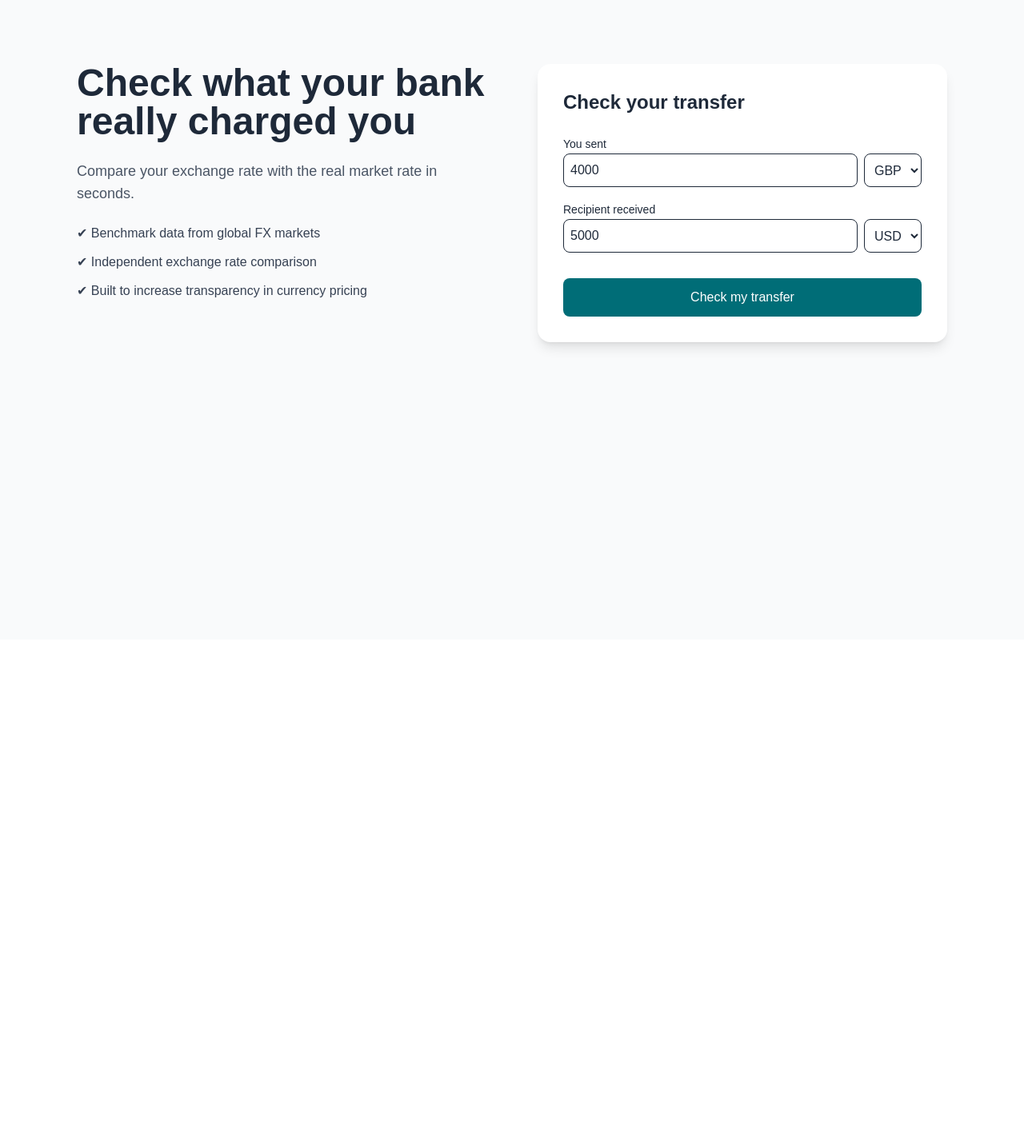
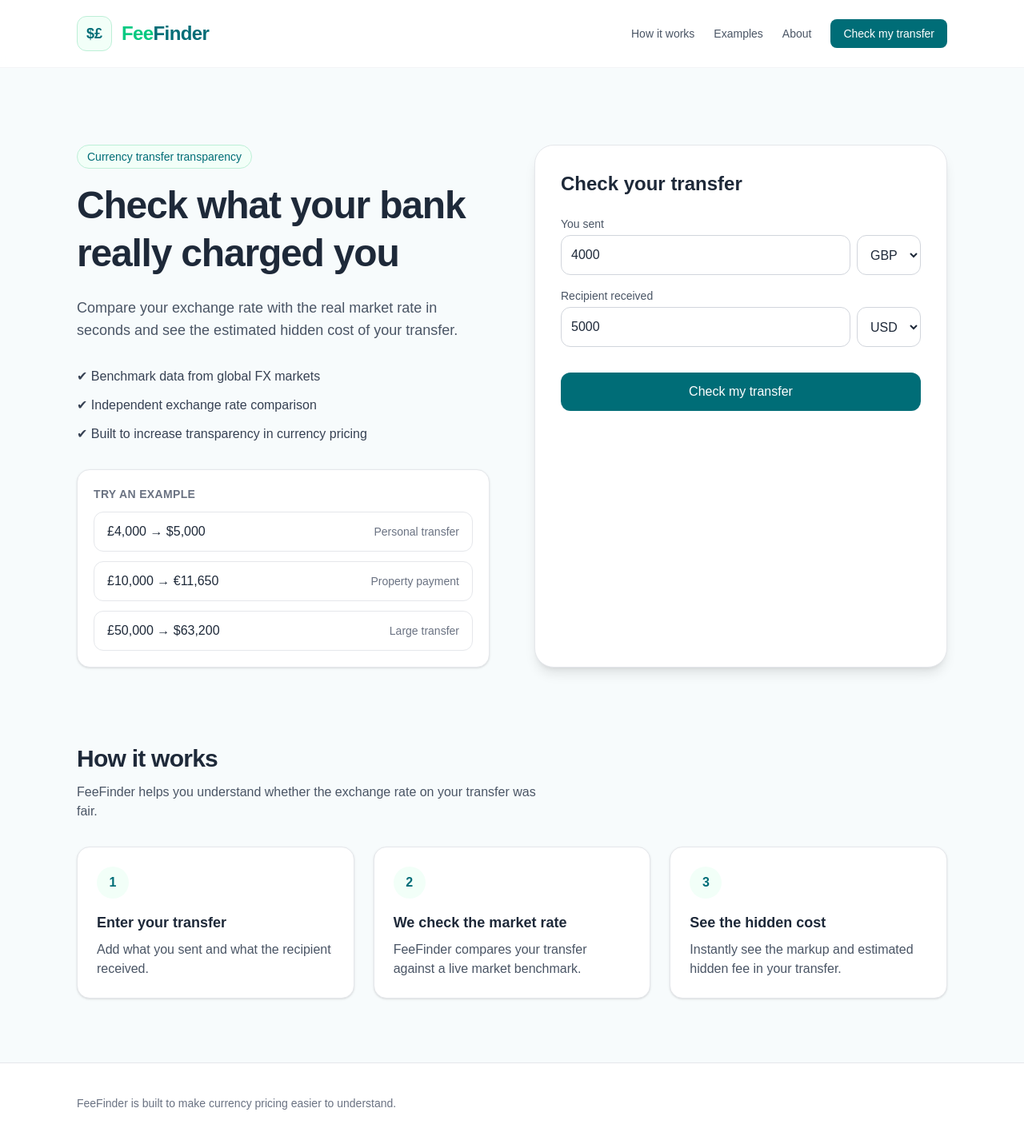
Before and after one commit to freddiereid88-debug/feefinder, a Next.js app: page / in a window 1280 px wide. Shown: the top 1426 px of the page at 80% size. Before the commit the page ends 800 px from the top, so only its background shows below. Built offline with nearby package versions, Linux system fonts and the light colour scheme.

Commit message:
Polish homepage UI

```diff
--- a/app/page.tsx
+++ b/app/page.tsx
@@ -3,7 +3,6 @@
 import { useState } from "react";
 
 export default function FeeFinderHome() {
-
   const [sent, setSent] = useState(4000);
   const [received, setReceived] = useState(5000);
   const [sentCurrency, setSentCurrency] = useState("GBP");
@@ -12,15 +11,12 @@
   const [loading, setLoading] = useState(false);
 
   async function calculate() {
-
     setLoading(true);
 
     const effectiveRate = received / sent;
-
     let benchmarkRate = 0;
 
     try {
-
       const res = await fetch(
         `https://api.frankfurter.dev/v1/latest?base=${sentCurrency}&symbols=${receivedCurrency}`
       );
@@ -30,159 +26,254 @@
       if (data?.rates?.[receivedCurrency]) {
         benchmarkRate = data.rates[receivedCurrency];
       }
-
     } catch (e) {
       console.error("FX API error", e);
     }
 
-    const markup =
-      ((benchmarkRate - effectiveRate) / benchmarkRate) * 100;
-
-    const hiddenCost =
-      Math.abs((benchmarkRate - effectiveRate) * sent);
+    const markup = ((benchmarkRate - effectiveRate) / benchmarkRate) * 100;
+    const hiddenCost = Math.abs((benchmarkRate - effectiveRate) * sent);
 
     setResult({
       effectiveRate,
       benchmarkRate,
       markup,
-      hiddenCost
+      hiddenCost,
     });
 
     setLoading(false);
   }
 
+  function loadExample(
+    newSent: number,
+    newReceived: number,
+    newSentCurrency: string,
+    newReceivedCurrency: string
+  ) {
+    setSent(newSent);
+    setReceived(newReceived);
+    setSentCurrency(newSentCurrency);
+    setReceivedCurrency(newReceivedCurrency);
+    setResult(null);
+  }
+
   return (
+    <main className="min-h-screen bg-[#F7FBFC] text-gray-800">
+      <nav className="border-b border-gray-100 bg-white/90 backdrop-blur">
+        <div className="mx-auto flex max-w-6xl items-center justify-between px-8 py-5">
+          <div className="flex items-center gap-3">
+            <div className="flex h-11 w-11 items-center justify-center rounded-xl border border-[#BDEFD7] bg-[#F2FFF8] text-lg font-bold text-[#006D77]">
+              $£
+            </div>
+            <div className="text-2xl font-bold tracking-tight">
+              <span className="text-[#00C981]">Fee</span>
+              <span className="text-[#006D77]">Finder</span>
+            </div>
+          </div>
 
-    <main className="min-h-screen bg-gray-50 text-gray-800">
+          <div className="hidden items-center gap-6 text-sm text-gray-600 md:flex">
+            <a href="#how-it-works" className="hover:text-[#006D77]">How it works</a>
+            <a href="#examples" className="hover:text-[#006D77]">Examples</a>
+            <a href="#about" className="hover:text-[#006D77]">About</a>
+            <button className="rounded-lg bg-[#006D77] px-4 py-2 font-medium text-white">
+              Check my transfer
+            </button>
+          </div>
+        </div>
+      </nav>
 
-      <div className="max-w-6xl mx-auto px-8 py-20 grid md:grid-cols-2 gap-16">
+      <section className="mx-auto grid max-w-6xl gap-14 px-8 py-20 md:grid-cols-2 md:py-24">
+        <div>
+          <div className="mb-4 inline-flex rounded-full border border-[#BDEFD7] bg-[#F2FFF8] px-3 py-1 text-sm font-medium text-[#006D77]">
+            Currency transfer transparency
+          </div>
 
-        <div>
-
-          <h1 className="text-5xl font-bold mb-6">
+          <h1 className="mb-6 text-5xl font-bold leading-tight tracking-tight">
             Check what your bank really charged you
           </h1>
 
-          <p className="text-lg text-gray-600 mb-6">
-            Compare your exchange rate with the real market rate in seconds.
+          <p className="mb-8 max-w-xl text-lg text-gray-600">
+            Compare your exchange rate with the real market rate in seconds and see the estimated hidden cost of your transfer.
           </p>
 
-          <ul className="space-y-3 text-gray-700">
+          <ul className="mb-8 space-y-3 text-gray-700">
             <li>✔ Benchmark data from global FX markets</li>
             <li>✔ Independent exchange rate comparison</li>
             <li>✔ Built to increase transparency in currency pricing</li>
           </ul>
 
+          <div id="examples" className="rounded-2xl border border-gray-200 bg-white p-5 shadow-sm">
+            <p className="mb-3 text-sm font-semibold uppercase tracking-wide text-gray-500">
+              Try an example
+            </p>
+
+            <div className="space-y-3">
+              <button
+                onClick={() => loadExample(4000, 5000, "GBP", "USD")}
+                className="flex w-full items-center justify-between rounded-xl border border-gray-200 px-4 py-3 text-left transition hover:border-[#006D77] hover:bg-[#F7FBFC]"
+              >
+                <span className="font-medium">£4,000 → $5,000</span>
+                <span className="text-sm text-gray-500">Personal transfer</span>
+              </button>
+
+              <button
+                onClick={() => loadExample(10000, 11650, "GBP", "EUR")}
+                className="flex w-full items-center justify-between rounded-xl border border-gray-200 px-4 py-3 text-left transition hover:border-[#006D77] hover:bg-[#F7FBFC]"
+              >
+                <span className="font-medium">£10,000 → €11,650</span>
+                <span className="text-sm text-gray-500">Property payment</span>
+              </button>
+
+              <button
+                onClick={() => loadExample(50000, 63200, "GBP", "USD")}
+                className="flex w-full items-center justify-between rounded-xl border border-gray-200 px-4 py-3 text-left transition hover:border-[#006D77] hover:bg-[#F7FBFC]"
+              >
+                <span className="font-medium">£50,000 → $63,200</span>
+                <span className="text-sm text-gray-500">Large transfer</span>
+              </button>
+            </div>
+          </div>
         </div>
 
-        <div className="bg-white rounded-2xl shadow-lg p-8">
-
-          <h2 className="text-2xl font-semibold mb-6">
-            Check your transfer
-          </h2>
+        <div className="rounded-3xl border border-gray-200 bg-white p-8 shadow-lg">
+          <h2 className="mb-6 text-2xl font-semibold">Check your transfer</h2>
 
           <div className="space-y-4">
-
             <div>
-              <label className="text-sm">You sent</label>
-
+              <label className="mb-1 block text-sm text-gray-600">You sent</label>
               <div className="flex gap-2">
-
                 <input
                   type="number"
                   value={sent}
                   onChange={(e) => setSent(Number(e.target.value))}
-                  className="border rounded-lg p-2 w-full"
+                  className="w-full rounded-xl border border-gray-300 p-3 outline-none transition focus:border-[#006D77]"
                 />
-
                 <select
                   value={sentCurrency}
                   onChange={(e) => setSentCurrency(e.target.value)}
-                  className="border rounded-lg p-2"
+                  className="rounded-xl border border-gray-300 p-3 outline-none transition focus:border-[#006D77]"
                 >
                   <option>GBP</option>
                   <option>USD</option>
                   <option>EUR</option>
                 </select>
-
               </div>
             </div>
 
             <div>
-              <label className="text-sm">Recipient received</label>
-
+              <label className="mb-1 block text-sm text-gray-600">Recipient received</label>
               <div className="flex gap-2">
-
                 <input
                   type="number"
                   value={received}
                   onChange={(e) => setReceived(Number(e.target.value))}
-                  className="border rounded-lg p-2 w-full"
+                  className="w-full rounded-xl border border-gray-300 p-3 outline-none transition focus:border-[#006D77]"
                 />
-
                 <select
                   value={receivedCurrency}
                   onChange={(e) => setReceivedCurrency(e.target.value)}
-                  className="border rounded-lg p-2"
+                  className="rounded-xl border border-gray-300 p-3 outline-none transition focus:border-[#006D77]"
                 >
                   <option>USD</option>
                   <option>EUR</option>
                   <option>GBP</option>
                 </select>
-
               </div>
             </div>
 
             <button
               onClick={calculate}
-              className="w-full bg-[#006D77] text-white py-3 rounded-lg mt-4"
+              className="mt-4 w-full rounded-xl bg-[#006D77] py-3 font-medium text-white transition hover:bg-[#005760]"
             >
               {loading ? "Checking market rate..." : "Check my transfer"}
             </button>
-
           </div>
 
           {result && (
+            <div className="mt-8 border-t border-gray-100 pt-6">
+              <h3 className="mb-4 text-xl font-semibold">Results</h3>
 
-            <div className="mt-8 border-t pt-6 space-y-3">
-
-              <div className="flex justify-between">
-                <span>Exchange rate you received</span>
-
+              <div className="space-y-3">
+                <div className="flex justify-between rounded-xl bg-gray-50 px-4 py-3">
+                  <span className="text-gray-600">Exchange rate you received</span>
                   <b>
                     1 {sentCurrency} = {result.effectiveRate.toFixed(4)} {receivedCurrency}
                   </b>
                 </div>
 
-              <div className="flex justify-between">
-                <span>Market benchmark</span>
-
+                <div className="flex justify-between rounded-xl bg-gray-50 px-4 py-3">
+                  <span className="text-gray-600">Market benchmark</span>
                   <b>
                     1 {sentCurrency} = {result.benchmarkRate.toFixed(4)} {receivedCurrency}
                   </b>
                 </div>
 
-              <div className="flex justify-between">
-                <span>Estimated markup</span>
+                <div className="flex justify-between rounded-xl bg-gray-50 px-4 py-3">
+                  <span className="text-gray-600">Estimated markup</span>
                   <b>{result.markup.toFixed(2)}%</b>
                 </div>
 
-              <div className="flex justify-between bg-green-50 border border-green-200 rounded-lg px-4 py-3">
-                <span>Estimated hidden cost</span>
-
-                <b>
+                <div className="flex justify-between rounded-xl border border-[#BDEFD7] bg-[#F2FFF8] px-4 py-4">
+                  <span className="text-gray-700">Estimated hidden cost</span>
+                  <b className="text-[#006D77]">
                     {result.hiddenCost.toFixed(2)} {sentCurrency}
                   </b>
                 </div>
-
               </div>
 
+              <p className="mt-4 text-sm text-gray-500">
+                This is an estimate based on the current mid-market benchmark rate.
+              </p>
+            </div>
           )}
+        </div>
+      </section>
 
+      <section id="how-it-works" className="mx-auto max-w-6xl px-8 pb-20">
+        <div className="mb-8 max-w-xl">
+          <h2 className="mb-3 text-3xl font-bold tracking-tight">How it works</h2>
+          <p className="text-gray-600">
+            FeeFinder helps you understand whether the exchange rate on your transfer was fair.
+          </p>
         </div>
 
+        <div className="grid gap-6 md:grid-cols-3">
+          <div className="rounded-2xl border border-gray-200 bg-white p-6 shadow-sm">
+            <div className="mb-4 flex h-10 w-10 items-center justify-center rounded-full bg-[#F2FFF8] font-semibold text-[#006D77]">
+              1
+            </div>
+            <h3 className="mb-2 text-lg font-semibold">Enter your transfer</h3>
+            <p className="text-gray-600">
+              Add what you sent and what the recipient received.
+            </p>
           </div>
 
+          <div className="rounded-2xl border border-gray-200 bg-white p-6 shadow-sm">
+            <div className="mb-4 flex h-10 w-10 items-center justify-center rounded-full bg-[#F2FFF8] font-semibold text-[#006D77]">
+              2
+            </div>
+            <h3 className="mb-2 text-lg font-semibold">We check the market rate</h3>
+            <p className="text-gray-600">
+              FeeFinder compares your transfer against a live market benchmark.
+            </p>
+          </div>
+
+          <div className="rounded-2xl border border-gray-200 bg-white p-6 shadow-sm">
+            <div className="mb-4 flex h-10 w-10 items-center justify-center rounded-full bg-[#F2FFF8] font-semibold text-[#006D77]">
+              3
+            </div>
+            <h3 className="mb-2 text-lg font-semibold">See the hidden cost</h3>
+            <p className="text-gray-600">
+              Instantly see the markup and estimated hidden fee in your transfer.
+            </p>
+          </div>
+        </div>
+      </section>
+
+      <section id="about" className="border-t border-gray-200 bg-white">
+        <div className="mx-auto max-w-6xl px-8 py-10 text-sm text-gray-500">
+          FeeFinder is built to make currency pricing easier to understand.
+        </div>
+      </section>
     </main>
   );
 }
```
Lines whose indentation alone changed are shown as unchanged.
